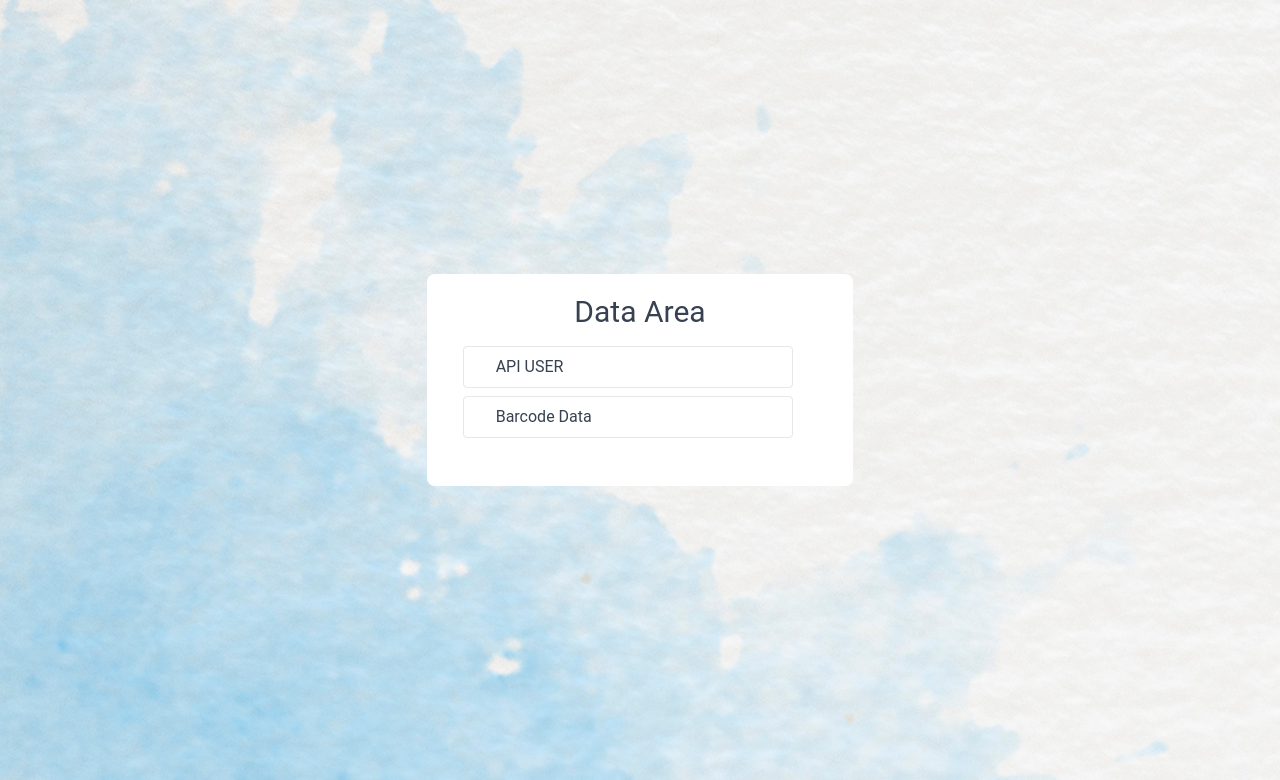
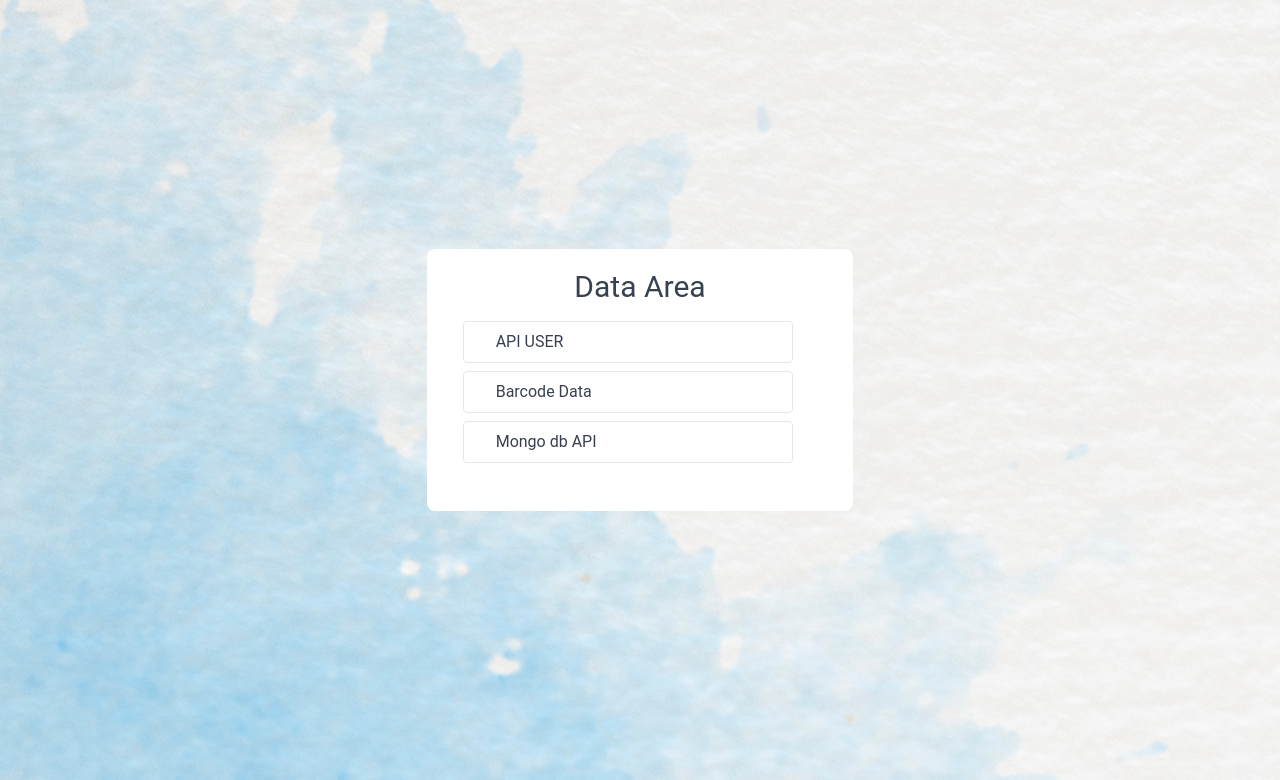
Before and after one commit to 7iquid/fotura_home, a Flask app: page / in a window 1280 px wide. Shown: the part 100-880 px from the top of the page. Run offline with Flask 2, Linux system fonts and the light colour scheme; style sheets or scripts are compiled from the project's sources; some libraries are stand-ins or nearby versions.

Commit message:
testing mongo

```diff
--- a/app.py
+++ b/app.py
@@ -1,6 +1,7 @@
 from flask import Flask, Blueprint, Response, request, jsonify,render_template, session
 from flask_migrate import Migrate
 from models.Baracode_user_DB import db
+from models.Baracode_user_DB import db_mongo
 
 #blueprint
 from templates.Barcode_sys.back_end import barcode_nav
@@ -30,6 +31,7 @@ def load_user(id):
 
 #data base model=====>
 db.init_app(app)
+db_mongo.init_app(app)
 migrate = Migrate(app, db)
 #====<
 
--- a/config.py
+++ b/config.py
@@ -11,6 +11,7 @@ DEBUG = True
 
 # Connect to the database
 SQLALCHEMY_DATABASE_URI = 'sqlite:///barcodeDb.sqlite3'
+MONGO_URI = "mongodb+srv://7iquid:2222222@cluster0.jvx0i.mongodb.net/myFirstDatabase?retryWrites=true&w=majority"
 
 # Turn off the Flask-SQLAlchemy event system and warning
 SQLALCHEMY_TRACK_MODIFICATIONS = False
--- a/controllers/rest_api.py
+++ b/controllers/rest_api.py
@@ -4,6 +4,7 @@ from flask_login import login_required, current_user
 from models.Baracode_user_DB import Barcode_table
 from models.Baracode_user_DB import User
 from models.Baracode_user_DB import db
+from models.Baracode_user_DB import db_mongo
 import base64
 import json
 import time
@@ -12,6 +13,8 @@ import time
 api_ko = Blueprint('api_ko', __name__)
 
 api= Api(api_ko)
+
+
 class User_Db(Resource):
 	def get(self):
 		data_dic = {}
@@ -72,11 +75,16 @@ barcode_data.add_argument("cake", type=str, location="args")
 bar = {}
 class Barcode_Db(Resource):
 	def get(self,pri_key):
+		if pri_key == "all-data":
+			check_ko = print_all_barCode()
+			return check_ko
+
 		print(request.values)
 
 		args = barcode_data.parse_args()
 		# print("1================>",args['cake'])
 		barcode_data1 = Barcode_table.query.filter_by(barcode_id=args["cake"]).first()
+
 		# print("2======================>",barcode_data1)
 		if barcode_data1:
 			barcode_data_dic={
@@ -107,8 +115,43 @@ class Barcode_Db(Resource):
 		db.session.commit()
 		return args
 
+def print_all_barCode():
+	barcode_data = Barcode_table.query.all()
+	barcode_list=[]
+	for j in barcode_data:
+		barcode_data_dic={
+		        'id': j.id,
+		'barcode_id': j.barcode_id,
+		'item_name': j.item_name,
+		'brand_name': j.brand_name,
+		'part_no': j.part_no,
+		'serila_no': j.serila_no,
+		'description': j.description,
+		'remarks': j.remarks,
+		'prod_pic': j.prod_pic,
+		'mimetype_db': j.mimetype_db,
+		'date_added': j.date_added,
+		'user_id': j.user_id
+		}
+		barcode_list.append(barcode_data_dic)
+	return jsonify(barcode_list)
+
+
 # api.add_resource(Barcode_Db, "/api_barcode/<string:query_key>/<string:query_value>")
 api.add_resource(Barcode_Db, "/api_barcode/<pri_key>")
+
+
+
+class Mongo_db(Resource):
+	def get(self,pri_key):
+		print(db_mongo)
+		mongo_rep = db_mongo
+		print()
+		return mongo_rep
+
+	def put(self,pri_key):
+		pass
+api.add_resource(Mongo_db, "/api_mongo/<pri_key>")
 
 
 
--- a/models/Baracode_user_DB.py
+++ b/models/Baracode_user_DB.py
@@ -1,8 +1,10 @@
 from flask_sqlalchemy import SQLAlchemy
 from sqlalchemy.sql import func
 from flask_login import UserMixin
+from flask_pymongo import PyMongo
 
 db = SQLAlchemy()
+db_mongo = PyMongo()
 
 class User_activity(db.Model):
     __tablename__ = 'User_activity'
--- a/requirements.txt
+++ b/requirements.txt
@@ -4,3 +4,6 @@ flask-bcrypt
 Flask-Migrate
 jyserver
 flask_restful
+flask_login
+pymongo
+dnspython
--- a/templates/index.html
+++ b/templates/index.html
@@ -16,7 +16,13 @@
         <div class="w-full mb-2">
           <div class="flex items-center">
             <i class='ml-3 fill-current text-gray-400 text-xs z-10 fas fa-user'></i>
-            <a href="/api_barcode" class="-mx-6 px-8 w-full border rounded px-3 py-2 text-gray-700 focus:outline-none" >Barcode Data</a>
+            <a href="/api_barcode/all-data" class="-mx-6 px-8 w-full border rounded px-3 py-2 text-gray-700 focus:outline-none" >Barcode Data</a>
+          </div>
+        </div>
+        <div class="w-full mb-2">
+          <div class="flex items-center">
+            <i class='ml-3 fill-current text-gray-400 text-xs z-10 fas fa-user'></i>
+            <a href="/api_mongo/all-data" class="-mx-6 px-8 w-full border rounded px-3 py-2 text-gray-700 focus:outline-none" >Mongo db API</a>
           </div>
         </div>
       </div>
```
Also changed, not shown: templates/test/test.html (+5 -2 lines), 2 other files.
